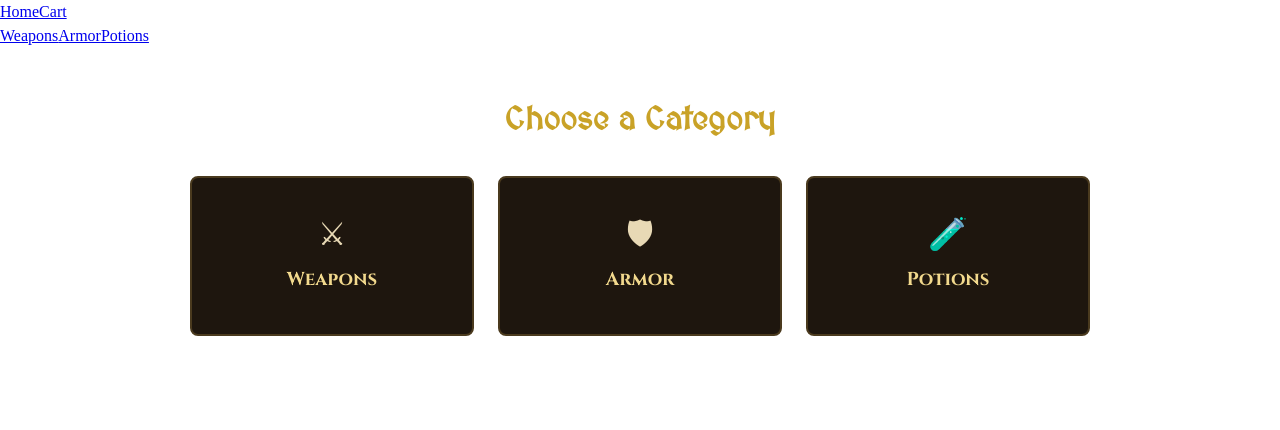
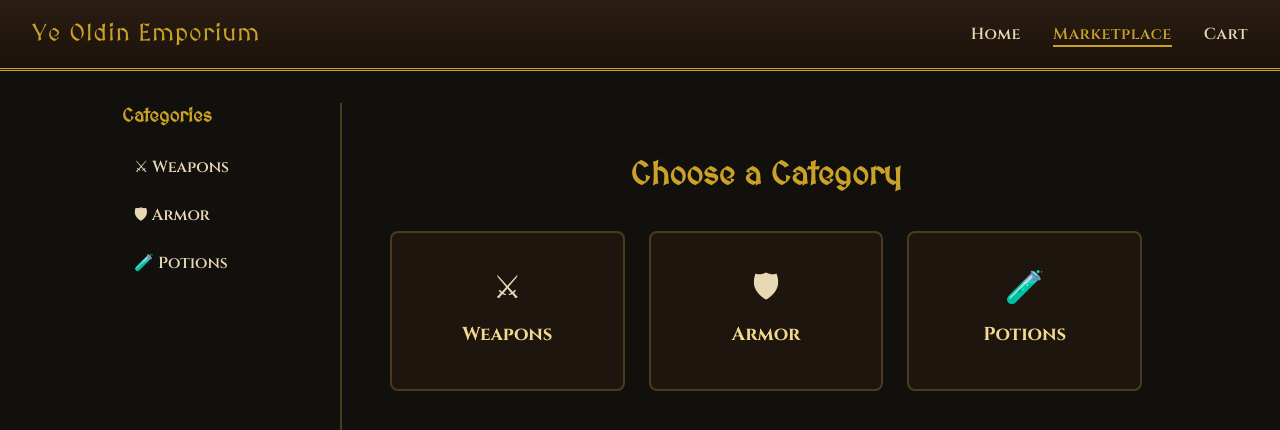
Before and after one commit to LiLQD/odin-shopping-cart, a React (Vite) app: page /products in a window 1280 px wide. Shown: the top 430 px of the page. Built offline with nearby package versions, Linux system fonts and the light colour scheme.

Commit message:
feat: implement complete Product and its style

```diff
--- a/src/component/Product.jsx
+++ b/src/component/Product.jsx
@@ -1,17 +1,22 @@
-import { Link, Outlet } from "react-router";
+import { NavLink, Outlet } from "react-router";
+import Navbar from "./Navbar";
+import "../styles/Product.css";
+
 const Product = () => {
   return (
-    <div>
-      <nav>
-        <Link to="/">Home</Link>
-        <Link to="/cart">Cart</Link>
-      </nav>
-      <aside>
-        <Link to="weapon">Weapons</Link>
-        <Link to="armor">Armor</Link>
-        <Link to="potion">Potions</Link>
-      </aside>
-      <Outlet />
+    <div className="product-page">
+      <Navbar />
+      <div className="product-layout">
+        <aside className="category-sidebar">
+          <h3>Categories</h3>
+          <NavLink to="weapon">⚔ Weapons</NavLink>
+          <NavLink to="armor">🛡 Armor</NavLink>
+          <NavLink to="potion">🧪 Potions</NavLink>
+        </aside>
+        <main className="product-content">
+          <Outlet />
+        </main>
+      </div>
     </div>
   );
 };
--- /dev/null
+++ b/src/styles/Product.css
@@ -0,0 +1,40 @@
+.product-page {
+  min-height: 100vh;
+  background-color: #12100d;
+  color: #e8d9b5;
+  font-family: 'Cinzel', serif;
+}
+.product-layout {
+  display: grid;
+  grid-template-columns: 220px 1fr;
+  gap: 2rem;
+  padding: 2rem;
+  max-width: 1100px;
+  margin: 0 auto;
+}
+.category-sidebar {
+  display: flex;
+  flex-direction: column;
+  gap: 0.5rem;
+  border-right: 2px solid #4a3a1e;
+  padding-right: 1.5rem;
+}
+.category-sidebar h3 {
+  color: #c9a227;
+  font-family: 'MedievalSharp', cursive;
+  margin-bottom: 0.5rem;
+}
+.category-sidebar a {
+  color: #e8d9b5;
+  text-decoration: none;
+  padding: 0.5rem 0.75rem;
+  border-radius: 4px;
+  transition: background 0.2s ease, color 0.2s ease;
+}
+.category-sidebar a:hover { background: #1e160e; color: #c9a227; }
+.category-sidebar a.active {
+  background: #1e160e;
+  color: #c9a227;
+  border-left: 3px solid #c9a227;
+}
+.product-content { min-width: 0; }
```
